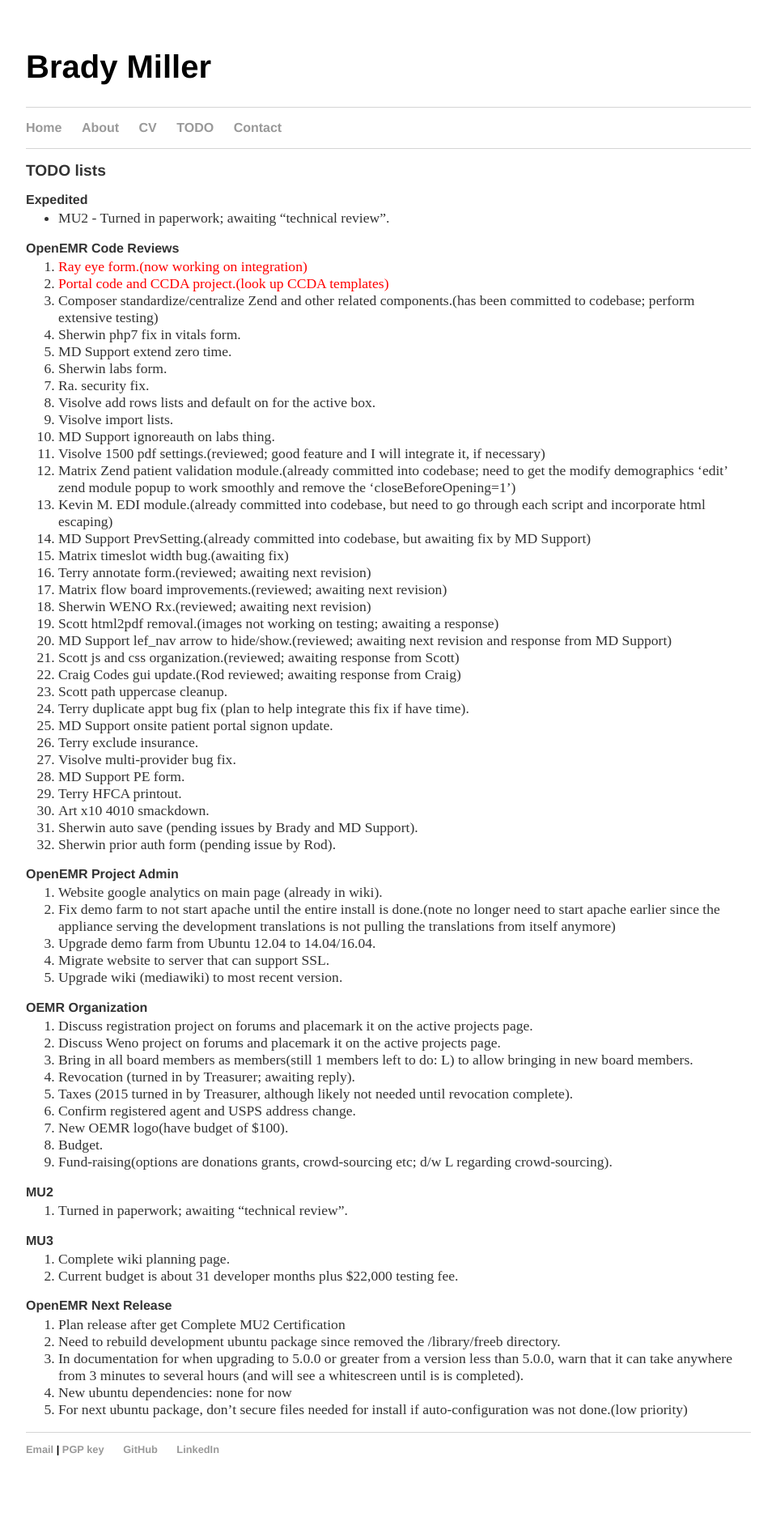
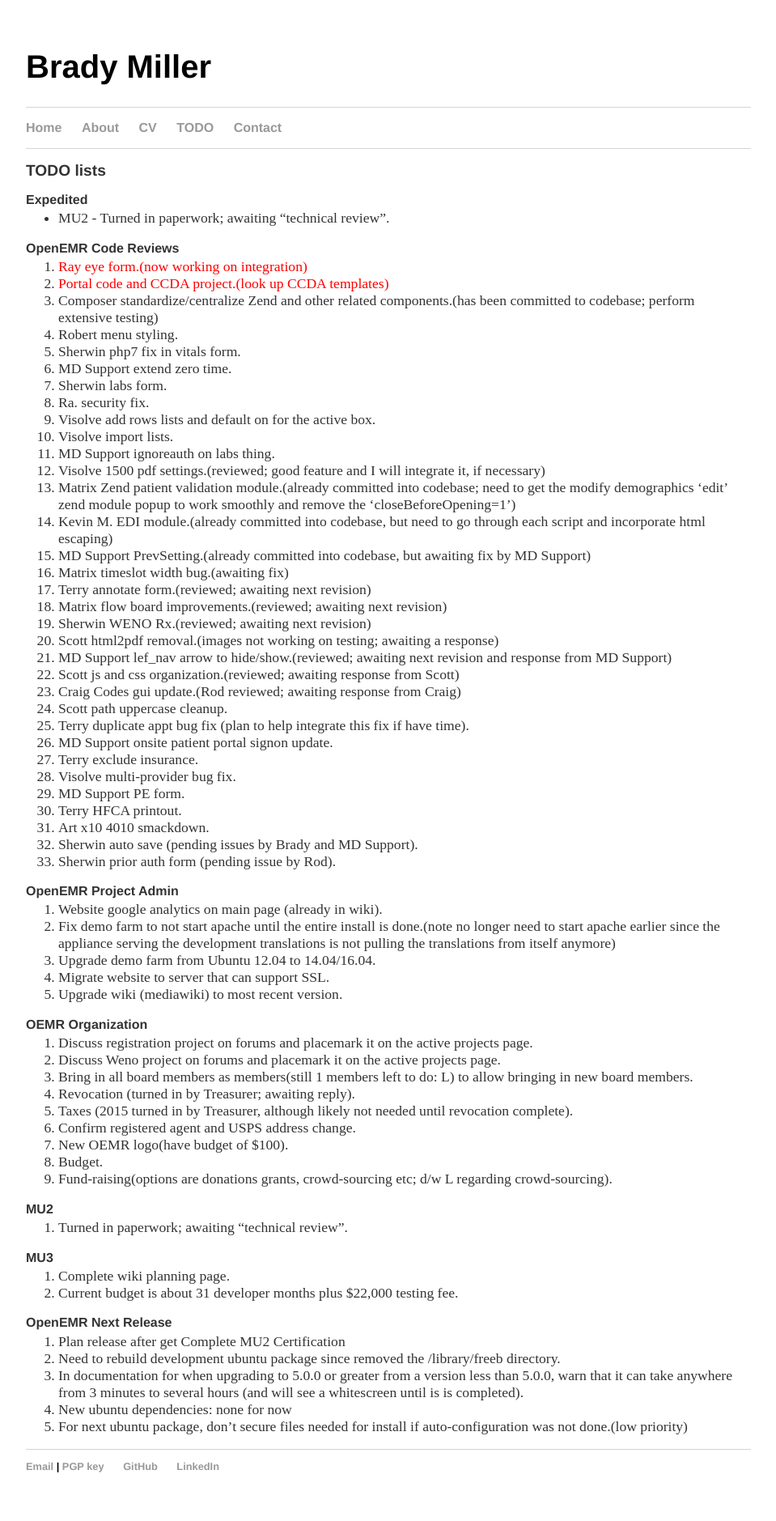
Before and after one commit to bradymiller/bradymiller.github.io, a Jekyll site: the page built from todo/index.md, in a window 1280 px wide. Shown: the whole page at 81% size, without its empty margins (160-1119 px from the left). Built offline with Jekyll 4.4.1, drawn with Linux system fonts in a browser that asks for light colours; before the commit the page ends 1858 px from its top, so only the background shows below that.

Commit message:
Update todo list

```diff
--- a/todo/index.md
+++ b/todo/index.md
@@ -10,6 +10,7 @@
 1. <span style="color: red">Ray eye form.(now working on integration)</span>
 1. <span style="color: red">Portal code and CCDA project.(look up CCDA templates)</span>
 1. Composer standardize/centralize Zend and other related components.(has been committed to codebase; perform extensive testing)
+1. Robert menu styling.
 1. Sherwin php7 fix in vitals form.
 1. MD Support extend zero time.
 1. Sherwin labs form.
```
